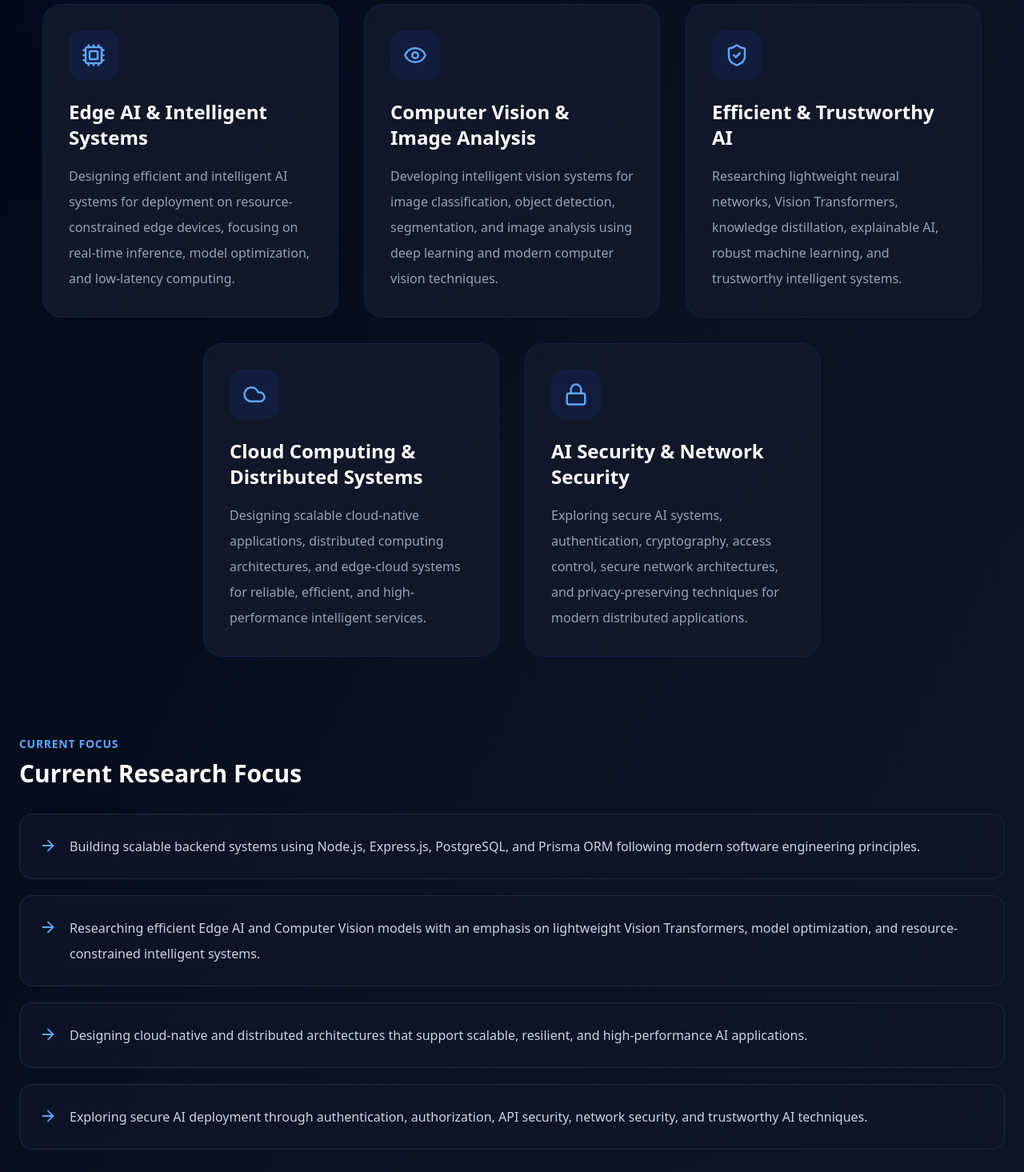
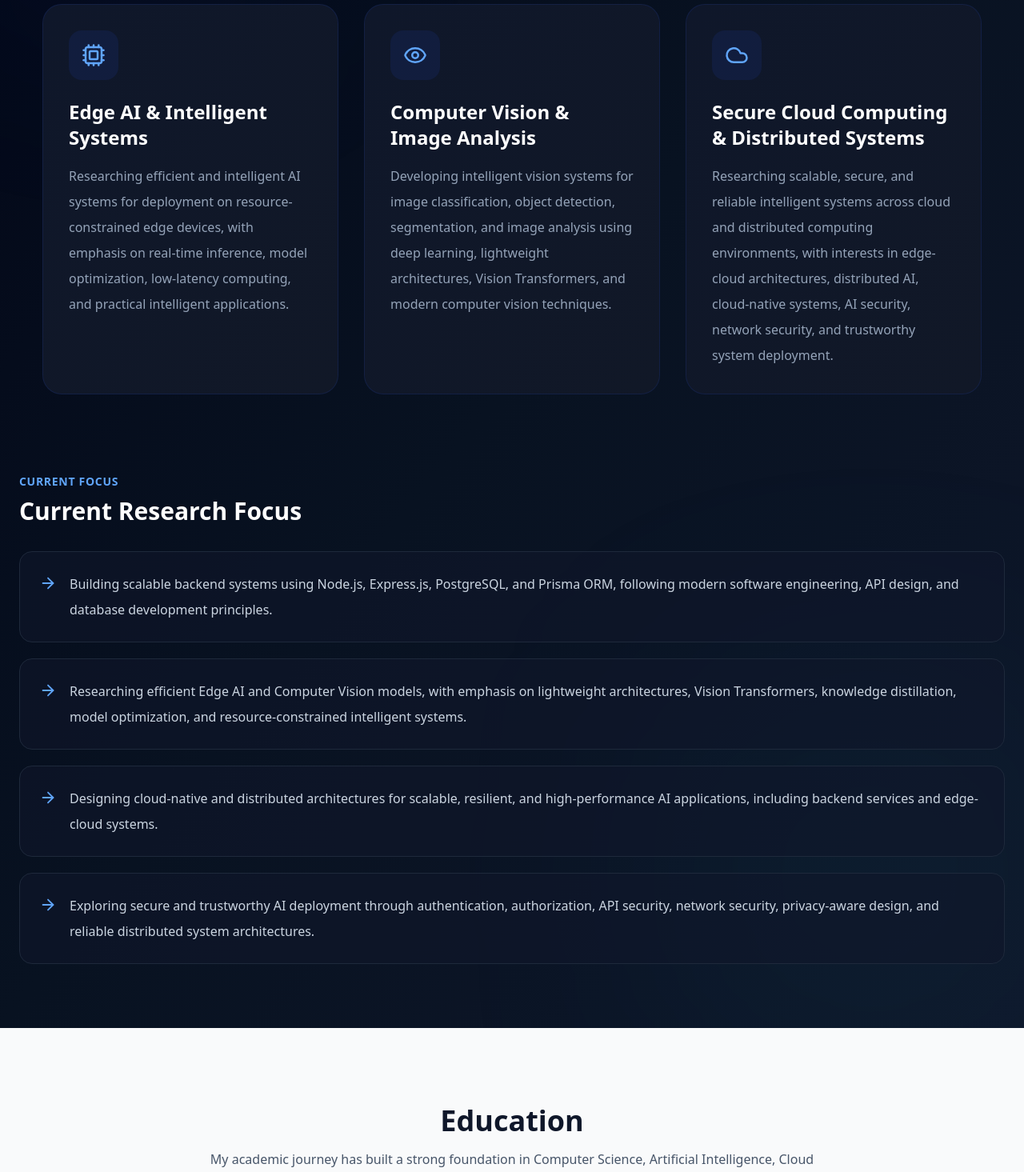
Before and after one commit to Kpellehboy/portfolio, a Next.js app: page / in a window 1280 px wide. Shown: the part 2140-3605 px from the top of the page at 80% size. Built offline with nearby package versions, Linux system fonts and the light colour scheme.

Commit message:
refactor(research): refine research interests and focus

```diff
--- a/app/components/Research.jsx
+++ b/app/components/Research.jsx
@@ -142,7 +142,7 @@ export default function Research() {
         </div>
 
         {/* Favorite Subjects */}
-
+        {/*
         <div className="mt-24">
 
           <div className="mb-8">
@@ -180,7 +180,7 @@ export default function Research() {
 
           </div>
 
-        </div>
+        </div> */}
 
       </div>
     </section>
--- a/app/components/TechStacks.jsx
+++ /dev/null
@@ -1,151 +0,0 @@
-"use client";
-
-import {
-  FaJs,
-  FaGitAlt,
-  FaGithub,
-  FaAws,
-  FaDatabase,
-  FaNode,
-  FaRocket,
-  FaChartLine,
-} from "react-icons/fa";
-
-import {
-  SiPython,
-  SiFastapi,
-  SiFlask,
-  SiMysql,
-  SiPandas,
-  SiScikitlearn,
-  SiTypescript,
-  SiExpress,
-  SiNumpy,
-  SiSqlalchemy,
-  SiVercel,
-} from "react-icons/si";
-
-/* DATA */
-const skillCategories = [
-  {
-    title: "Languages",
-    skills: [
-      { name: "Python", icon: <SiPython /> },
-      { name: "JavaScript", icon: <FaJs /> },
-    ],
-    gradient: "from-blue-500 to-cyan-400",
-  },
-  {
-    title: "Backend",
-    skills: [
-      { name: "FastAPI", icon: <SiFastapi /> },
-      { name: "Flask", icon: <SiFlask /> },
-      { name: "REST APIs", icon: <FaRocket /> },
-      { name: "Express.js", icon: <SiExpress /> },
-      { name: "Node.js", icon: <FaNode /> },
-    ],
-    gradient: "from-indigo-500 to-blue-500",
-  },
-  {
-    title: "Databases",
-    skills: [
-      { name: "MySQL", icon: <SiMysql /> },
-      { name: "PostgreSQL", icon: <FaDatabase /> },
-      { name: "SQLAlchemy", icon: <SiSqlalchemy /> },
-      { name: "MongoDB", icon: <FaDatabase /> },
-      { name: "SQLite", icon: <FaDatabase /> },
-
-
-    ],
-    gradient: "from-purple-500 to-pink-500",
-  },
-  {
-    title: "AI & Data",
-    skills: [
-      {name: "Generative AI", icon: <FaRocket />},
-      { name: "Machine Learning", icon: <FaChartLine /> },
-      { name: "Scikit-learn", icon: <SiScikitlearn /> },
-      { name: "NumPy", icon: <SiNumpy /> },
-      { name: "Pandas", icon: <SiPandas /> },
-    ],
-    gradient: "from-emerald-500 to-teal-400",
-  },
-  {
-    title: "Frontend",
-    skills: [
-      { name: "Next.js", icon: <SiVercel /> },
-      { name: "TypeScript", icon: <SiTypescript /> },
-      { name: "Tailwind CSS", icon: <SiVercel /> },
-      { name: "HTML5", icon: <SiVercel /> },
-    ],
-    gradient: "from-cyan-500 to-blue-500",
-  },
-  {
-    title: "Cloud & Tools",
-    skills: [
-      { name: "AWS", icon: <FaAws /> },
-      { name: "Git", icon: <FaGitAlt /> },
-      { name: "GitHub", icon: <FaGithub /> },
-      { name: "Vercel", icon: <SiVercel /> },
-      { name: "Postman", icon: <FaGithub /> },
-    ],
-    gradient: "from-orange-500 to-amber-500",
-  },
-];
-
-export default function TechStacks() {
-  return (
-    <section
-      id="tech"
-      className="py-24 bg-gradient-to-b from-gray-50 to-white dark:from-gray-900 dark:to-gray-950"
-    >
-      {/* HEADER */}
-      <div className="max-w-2xl mx-auto text-center px-6">
-        <h2 className="text-4xl font-semibold">
-          <span className="bg-gradient-to-r from-blue-600 to-sky-500 bg-clip-text text-transparent">
-            Tech Stack
-          </span>
-        </h2>
-
-        <p className="mt-4 text-gray-600 dark:text-gray-400 text-lg">
-          Tools I use to build scalable backend systems, web applications, and cloud applications.
-        </p>
-      </div>
-
-      {/* GRID */}
-      <div className="max-w-7xl mx-auto px-6 mt-16 grid gap-8 sm:grid-cols-2 lg:grid-cols-3">
-        {skillCategories.map((cat, index) => (
-          <div
-            key={index}
-            className="group relative bg-white dark:bg-gray-800 rounded-2xl p-8 shadow-md hover:shadow-xl transition-all duration-300 hover:-translate-y-2 border border-gray-200 dark:border-gray-700"
-          >
-            {/* Gradient Glow */}
-            <div
-              className={`absolute inset-0 opacity-0 group-hover:opacity-100 transition bg-gradient-to-r ${cat.gradient} blur-xl rounded-2xl`}
-            />
-
-            <div className="relative z-10">
-              {/* TITLE */}
-              <h3 className="text-xl font-bold mb-5 text-gray-900 dark:text-white">
-                {cat.title}
-              </h3>
-
-              {/* SKILLS */}
-              <div className="flex flex-wrap gap-2">
-                {cat.skills.map((skill, i) => (
-                  <span
-                    key={i}
-                    className="px-3 py-1 text-sm rounded-full bg-gray-200 dark:bg-gray-700 text-gray-800 dark:text-gray-200 flex items-center gap-1"
-                  >
-                    {skill.icon}
-                    {skill.name}
-                  </span>
-                ))}
-              </div>
-            </div>
-          </div>
-        ))}
-      </div>
-    </section>
-  );
-}
--- a/data/research.js
+++ b/data/research.js
@@ -5,74 +5,60 @@ const research = {
     {
       title: "Edge AI & Intelligent Systems",
       description:
-        "Designing efficient and intelligent AI systems for deployment on resource-constrained edge devices, focusing on real-time inference, model optimization, and low-latency computing.",
+        "Researching efficient and intelligent AI systems for deployment on resource-constrained edge devices, with emphasis on real-time inference, model optimization, low-latency computing, and practical intelligent applications.",
       icon: "cpu",
     },
 
     {
       title: "Computer Vision & Image Analysis",
       description:
-        "Developing intelligent vision systems for image classification, object detection, segmentation, and image analysis using deep learning and modern computer vision techniques.",
+        "Developing intelligent vision systems for image classification, object detection, segmentation, and image analysis using deep learning, lightweight architectures, Vision Transformers, and modern computer vision techniques.",
       icon: "eye",
     },
 
     {
-      title: "Efficient & Trustworthy AI",
+      title: "Secure Cloud Computing & Distributed Systems",
       description:
-        "Researching lightweight neural networks, Vision Transformers, knowledge distillation, explainable AI, robust machine learning, and trustworthy intelligent systems.",
-      icon: "shield-check",
-    },
-
-    {
-      title: "Cloud Computing & Distributed Systems",
-      description:
-        "Designing scalable cloud-native applications, distributed computing architectures, and edge-cloud systems for reliable, efficient, and high-performance intelligent services.",
+        "Researching scalable, secure, and reliable intelligent systems across cloud and distributed computing environments, with interests in edge-cloud architectures, distributed AI, cloud-native systems, AI security, network security, and trustworthy system deployment.",
       icon: "cloud",
-    },
-
-    {
-      title: "AI Security & Network Security",
-      description:
-        "Exploring secure AI systems, authentication, cryptography, access control, secure network architectures, and privacy-preserving techniques for modern distributed applications.",
-      icon: "lock",
     },
   ],
 
   currentFocus: [
-    "Building scalable backend systems using Node.js, Express.js, PostgreSQL, and Prisma ORM following modern software engineering principles.",
+    "Building scalable backend systems using Node.js, Express.js, PostgreSQL, and Prisma ORM, following modern software engineering, API design, and database development principles.",
 
-    "Researching efficient Edge AI and Computer Vision models with an emphasis on lightweight Vision Transformers, model optimization, and resource-constrained intelligent systems.",
+    "Researching efficient Edge AI and Computer Vision models, with emphasis on lightweight architectures, Vision Transformers, knowledge distillation, model optimization, and resource-constrained intelligent systems.",
 
-    "Designing cloud-native and distributed architectures that support scalable, resilient, and high-performance AI applications.",
+    "Designing cloud-native and distributed architectures for scalable, resilient, and high-performance AI applications, including backend services and edge-cloud systems.",
 
-    "Exploring secure AI deployment through authentication, authorization, API security, network security, and trustworthy AI techniques.",
+    "Exploring secure and trustworthy AI deployment through authentication, authorization, API security, network security, privacy-aware design, and reliable distributed system architectures.",
   ],
 
-  favoriteSubjects: [
-    {
-      name: "Artificial Intelligence & Machine Learning",
-      description:
-        "Studying machine learning, deep learning, intelligent systems, and data-driven methods for solving challenging real-world problems.",
-    },
+  // favoriteSubjects: [
+  //   {
+  //     name: "Artificial Intelligence & Machine Learning",
+  //     description:
+  //       "Studying machine learning, deep learning, intelligent systems, and data-driven methods for solving challenging real-world problems.",
+  //   },
 
-    {
-      name: "Computer Vision & Image Analysis",
-      description:
-        "Exploring image processing, image analysis, feature representation, object detection, segmentation, and deep learning techniques for intelligent visual perception and Edge AI applications.",
-    },
+  //   {
+  //     name: "Computer Vision & Image Analysis",
+  //     description:
+  //       "Exploring image processing, image analysis, feature representation, object detection, segmentation, and deep learning techniques for intelligent visual perception and Edge AI applications.",
+  //   },
 
-    {
-      name: "Cloud Computing & Distributed Systems",
-      description:
-        "Designing scalable cloud-native platforms, distributed architectures, virtualization technologies, and resilient computing systems for modern software infrastructure.",
-    },
+  //   {
+  //     name: "Cloud Computing & Distributed Systems",
+  //     description:
+  //       "Studying scalable cloud-native platforms, distributed architectures, edge-cloud computing, virtualization, and resilient computing systems for modern intelligent applications.",
+  //   },
 
-    {
-      name: "Backend Engineering, AI Security & Network Security",
-      description:
-        "Building secure and scalable backend systems through modern API design, authentication, authorization, database optimization, distributed architectures, and AI-aware security practices.",
-    },
-  ],
+  //   {
+  //     name: "Backend Engineering & Secure Systems",
+  //     description:
+  //       "Building scalable and secure backend systems through modern API design, authentication, authorization, database optimization, cloud infrastructure, distributed architectures, and security-aware software engineering.",
+  //   },
+  // ],
 };
 
 export default research;
```
